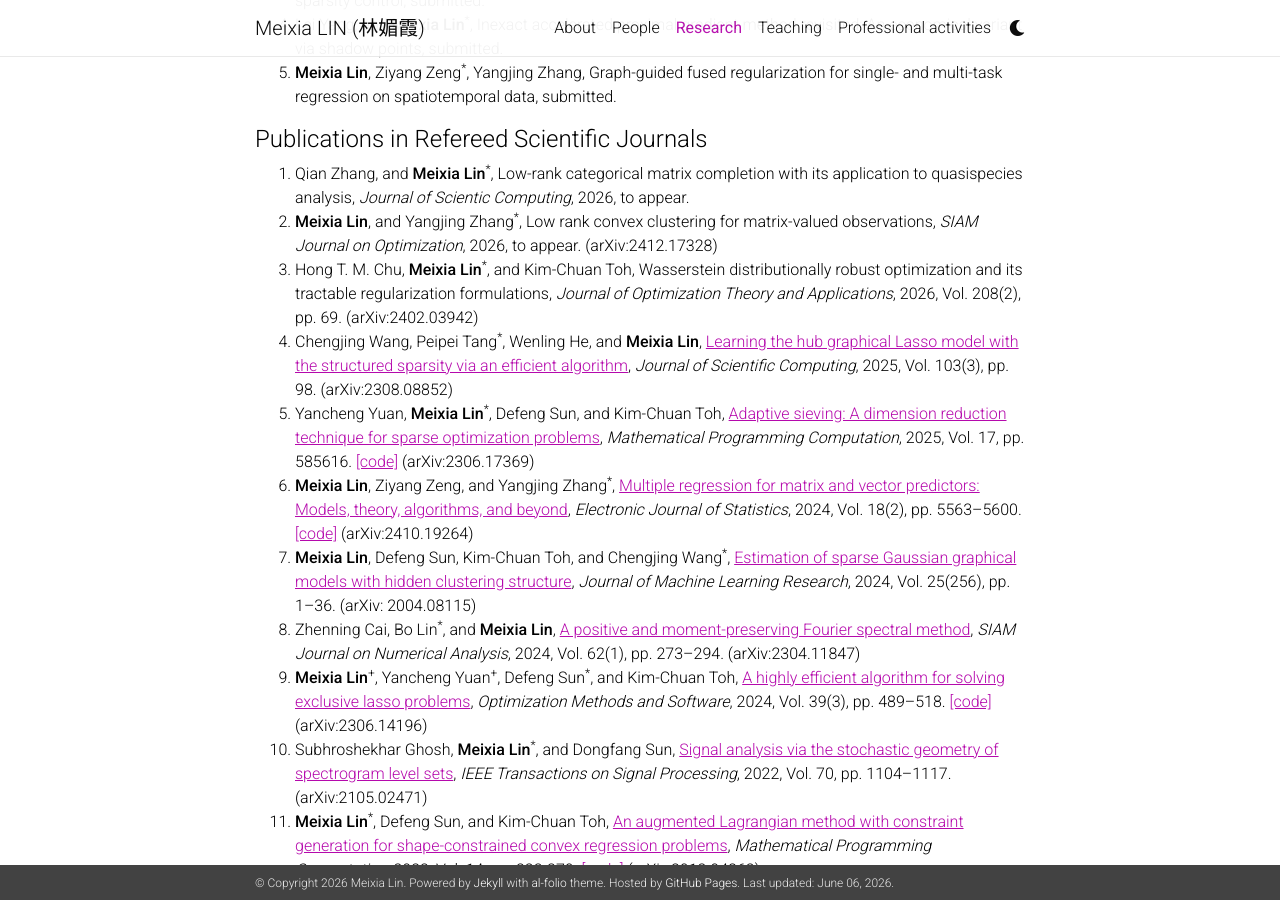
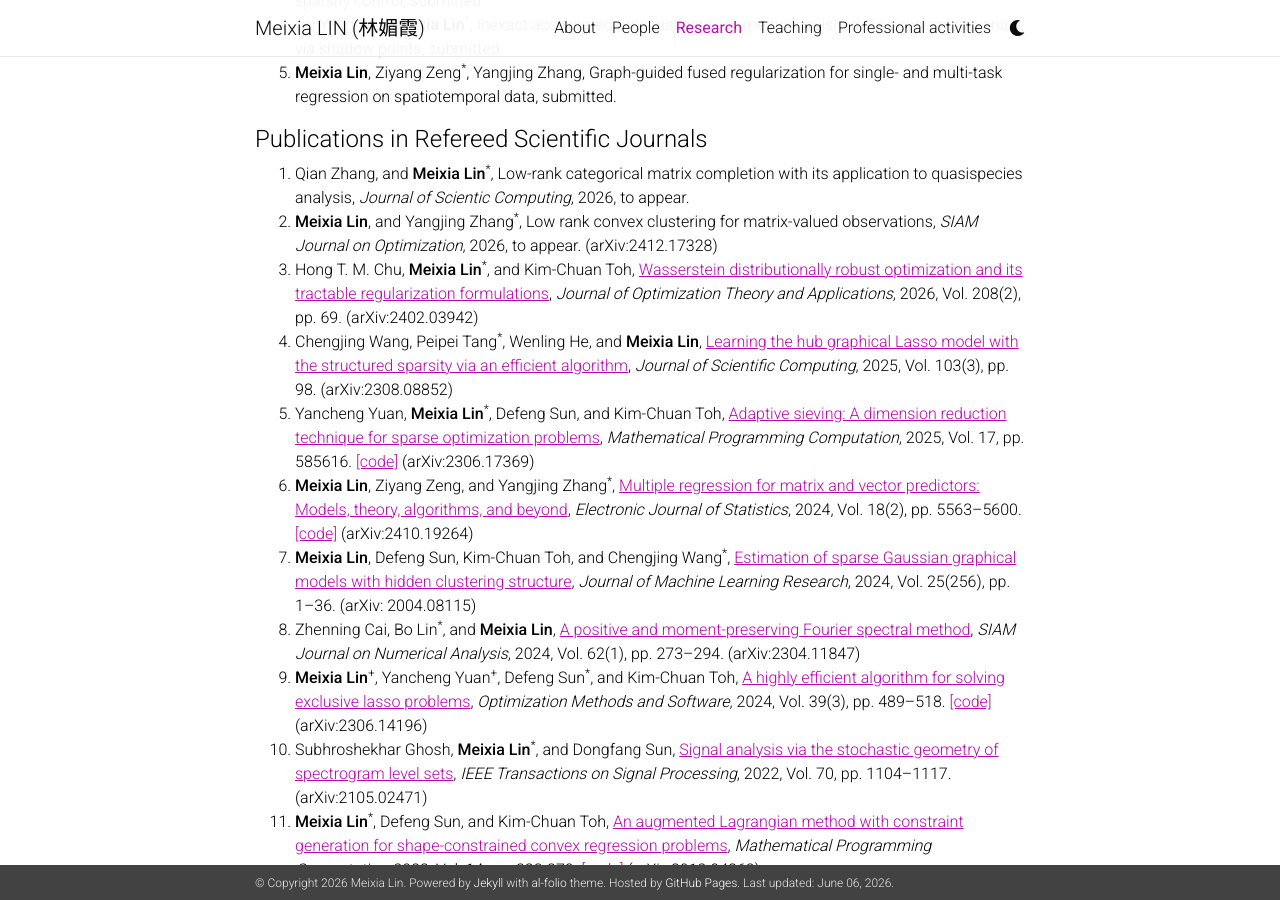
Before and after one commit to linmeixia/linmeixia.github.io, a Jekyll site: the page built from _pages/publications.md, in a window 1280 px wide and 900 px high, scrolled down 392 px. Built offline with Jekyll 4.4.1, drawn with Linux system fonts in a browser that asks for light colours; nearby versions of some CDN libraries; comment, search, counter and statistics services are not loaded; a style sheet for code colours, icons or effects is not loaded.

Commit message:
Update publications.md

```diff
--- a/_pages/publications.md
+++ b/_pages/publications.md
@@ -32,7 +32,7 @@ regression on spatiotemporal data, submitted.
 analysis, _Journal of Scientic Computing_, 2026, to appear.
 2. <strong>Meixia Lin</strong>, and Yangjing Zhang<sup>*</sup>, Low rank convex clustering for matrix-valued observations, _SIAM
 Journal on Optimization_, 2026, to appear. (arXiv:2412.17328)
-3. Hong T. M. Chu, <strong>Meixia Lin</strong><sup>*</sup>, and Kim-Chuan Toh, Wasserstein distributionally robust optimization and its tractable regularization formulations, _Journal of Optimization Theory and Applications_, 2026, Vol. 208(2), pp. 69. (arXiv:2402.03942)
+3. Hong T. M. Chu, <strong>Meixia Lin</strong><sup>*</sup>, and Kim-Chuan Toh, <a href="https://link.springer.com/article/10.1007/s10957-025-02896-x" style="text-decoration: underline;"> Wasserstein distributionally robust optimization and its tractable regularization formulations</a>, _Journal of Optimization Theory and Applications_, 2026, Vol. 208(2), pp. 69. (arXiv:2402.03942)
 4. Chengjing Wang, Peipei Tang<sup>*</sup>, Wenling He, and <strong>Meixia Lin</strong>, <a href="https://link.springer.com/article/10.1007/s10915-025-02922-0" style="text-decoration: underline;"> Learning the hub graphical Lasso model with the structured sparsity via an efficient algorithm</a>, _Journal of Scientific Computing_, 2025, Vol. 103(3), pp. 98. (arXiv:2308.08852)
 5. Yancheng Yuan, <strong>Meixia Lin</strong><sup>*</sup>, Defeng Sun, and Kim-Chuan Toh, <a href="https://doi.org/10.1007/s12532-025-00282-2" style="text-decoration: underline;"> Adaptive sieving: A dimension reduction technique for sparse optimization problems</a>, _Mathematical Programming Computation_, 2025, Vol. 17, pp. 585616. <a href="https://github.com/linmeixia/Adaptive_Sieving_SparseOpt" style="text-decoration: underline;">[code]</a> (arXiv:2306.17369)
 6. <strong>Meixia Lin</strong>, Ziyang Zeng, and Yangjing Zhang<sup>*</sup>, <a href="https://projecteuclid.org/journals/electronic-journal-of-statistics/volume-18/issue-2/Multiple-regression-for-matrix-and-vector-predictors--Models-theory/10.1214/24-EJS2330.full" style="text-decoration: underline;"> Multiple regression for matrix and vector predictors: Models, theory, algorithms, and beyond</a>, _Electronic Journal of Statistics_, 2024, Vol. 18(2), pp. 5563--5600. <a href="https://github.com/linmeixia/MVRegPlus" style="text-decoration: underline;">[code]</a> (arXiv:2410.19264)
```
